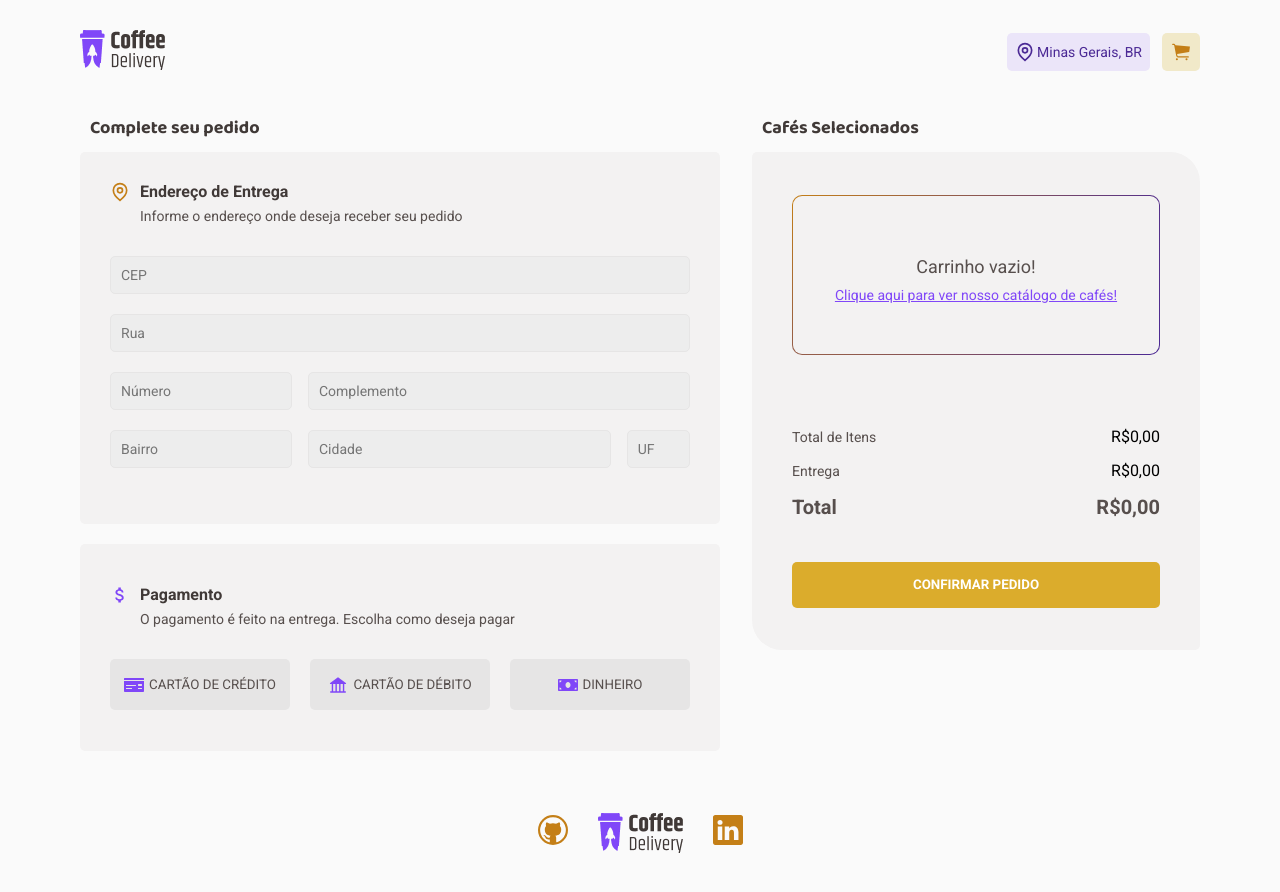
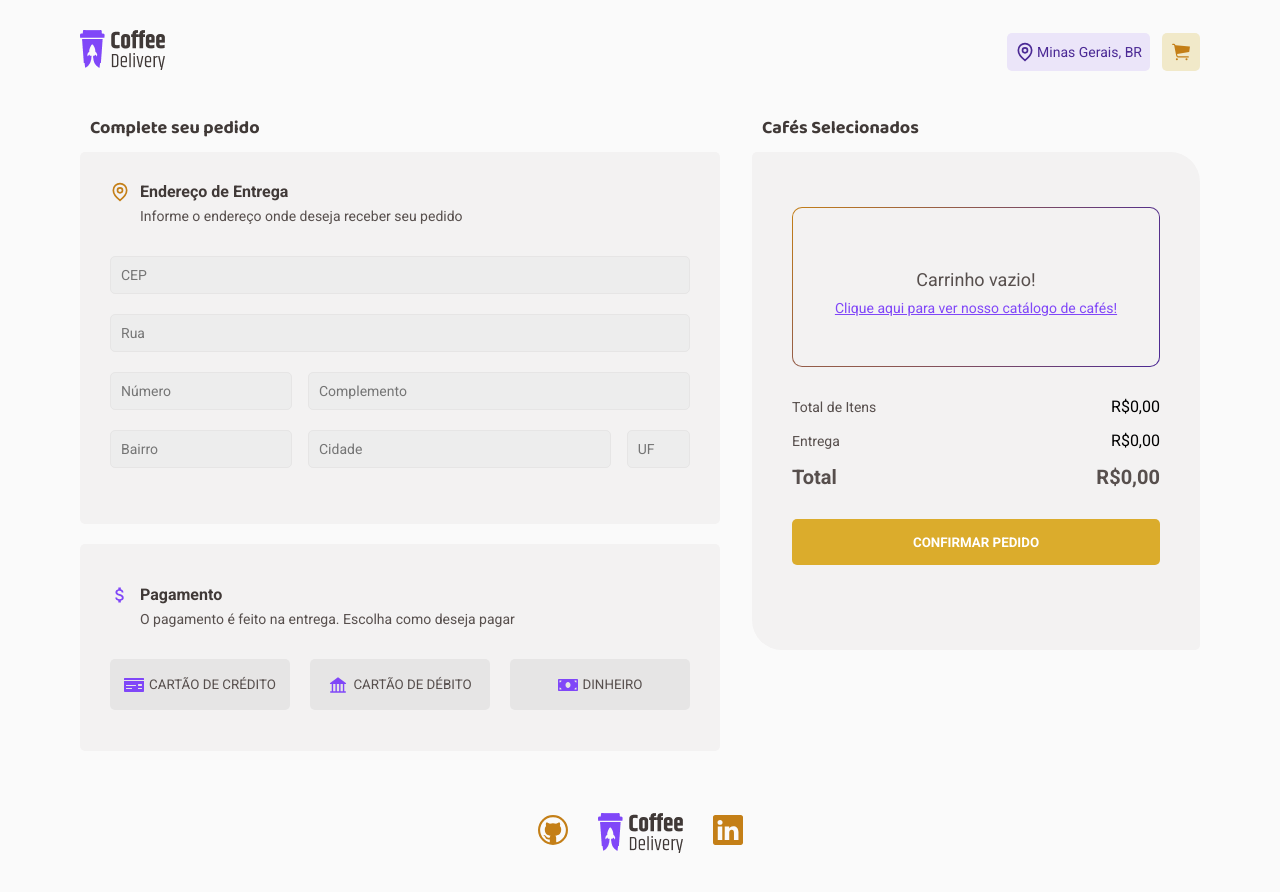
Before and after one commit to MatheusAndrade23/Coffee_Delivery, a React (Vite) app: page /order in a window 1280 px wide. Shown: the top 892 px of the page. Built offline with nearby package versions, Linux system fonts and the light colour scheme.

Commit message:
Fixing Styles

```diff
--- a/src/pages/Home/styles.ts
+++ b/src/pages/Home/styles.ts
@@ -10,7 +10,7 @@ export const HomeSection = styled.section`
   width: 100%;
   min-height: 54.4rem;
   display: flex;
-  /* flex-flow: row wrap; */
+  flex-flow: row wrap;
   align-items: center;
   justify-content: space-between;
 
@@ -21,8 +21,9 @@ export const HomeSection = styled.section`
 `;
 
 export const HomeInfo = styled.div`
-  height: 36rem;
-  max-width: calc(100% - 50rem);
+  min-height: 36rem;
+  width: 100%;
+  max-width: 60rem;
 
   & > div:first-child {
     display: flex;
--- a/src/pages/Order/components/CartInfo/styles.ts
+++ b/src/pages/Order/components/CartInfo/styles.ts
@@ -10,13 +10,14 @@ export const CartInfoContainer = styled.div`
 
 export const CartList = styled.div`
   min-height: 49.8rem;
+  padding-bottom: 3rem;
   width: 44.8rem;
   border-radius: 5px 30px;
   background-color: ${({ theme }) => theme.colors['base-card']};
   display: flex;
   flex-direction: column;
   align-items: center;
-  justify-content: space-evenly;
+  justify-content: center;
 `;
 
 export const PriceInfo = styled.div`
@@ -26,7 +27,7 @@ export const PriceInfo = styled.div`
   flex-direction: column;
   align-items: center;
   justify-content: space-between;
-  margin-top: 3rem;
+  margin: 3rem 0;
 `;
 
 export const PriceTag = styled.div`
@@ -118,7 +119,6 @@ export const CoffeesList = styled.div`
   display: flex;
   flex-direction: column;
   align-items: center;
-  justify-content: space-evenly;
 
   & > div {
     margin-top: 4rem;
```
